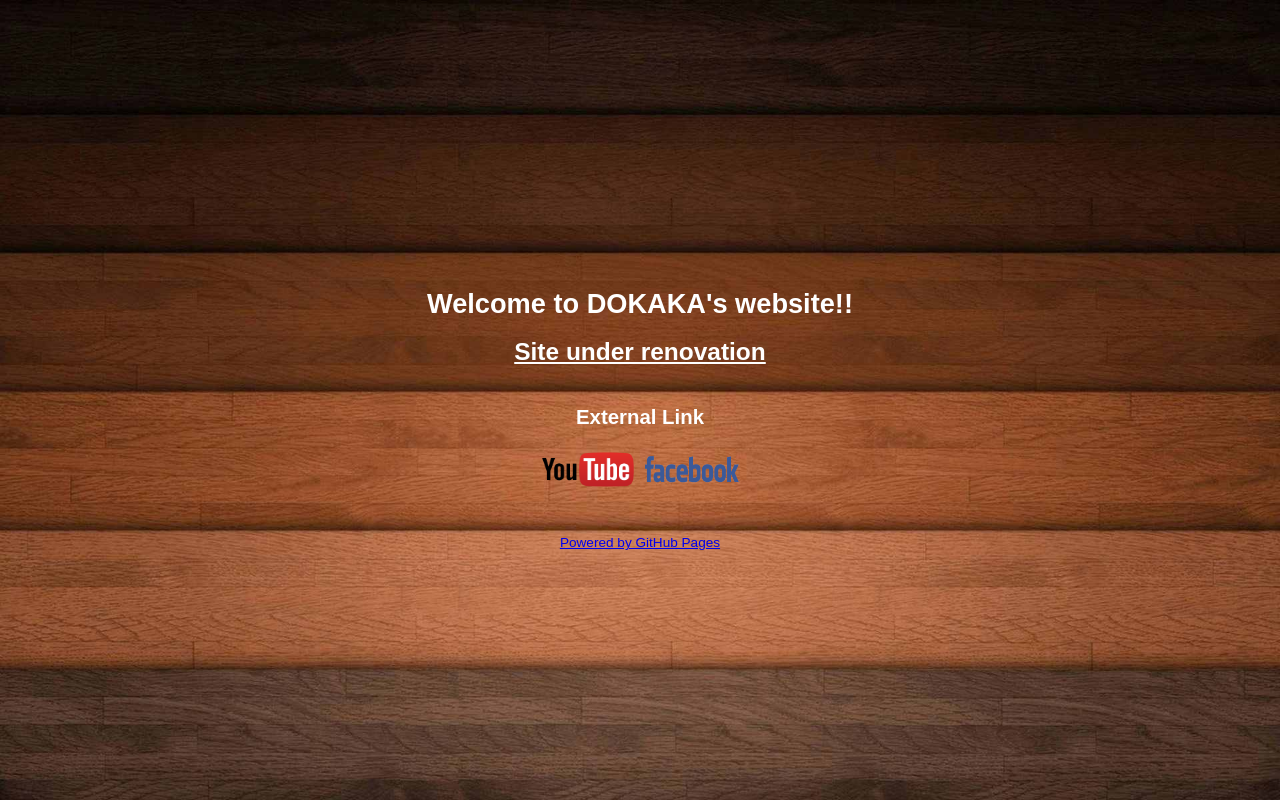
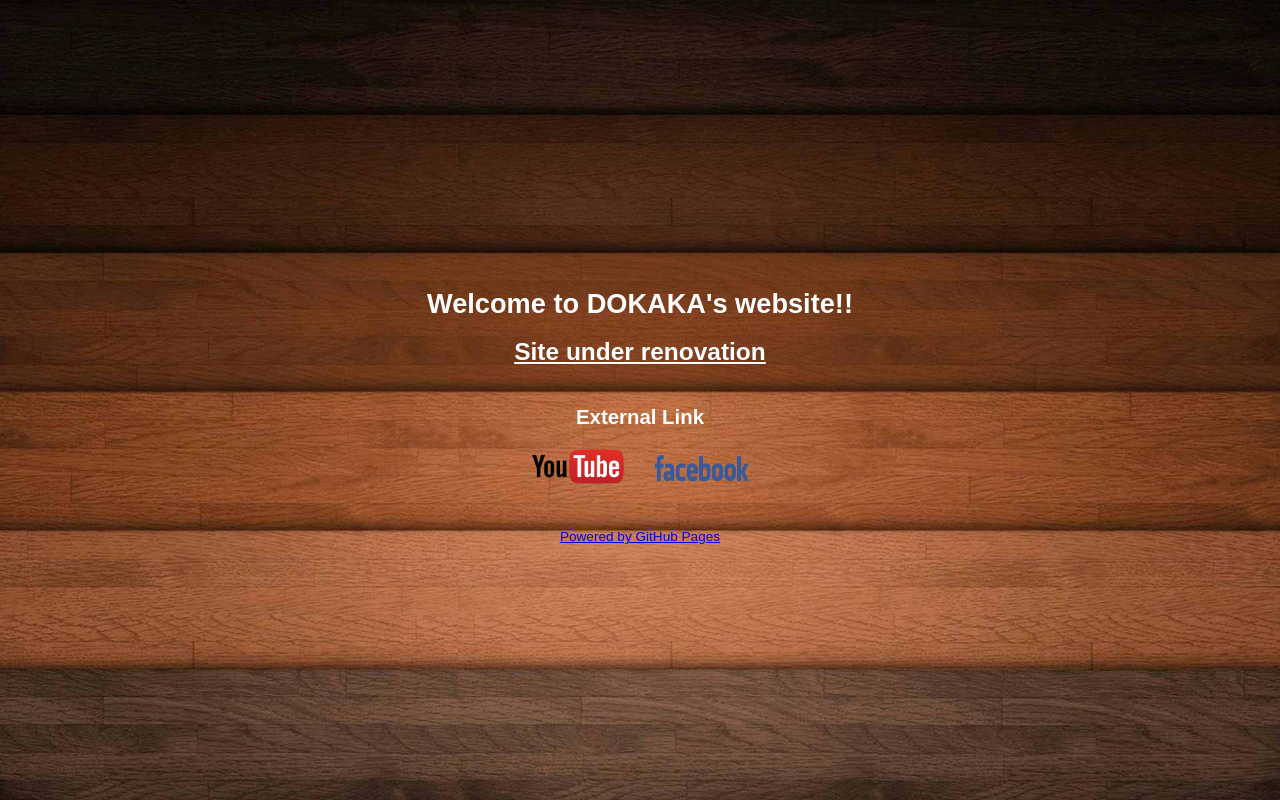
Before and after one commit to Shinya-GitHub-Center/dokaka-web-early-r2, a plain HTML site: page index.html in a window 1280 px wide. Drawn offline with Linux system fonts and the light colour scheme.

Commit message:
no table links done

```diff
--- a/dokakastyle.css
+++ b/dokakastyle.css
@@ -22,9 +22,9 @@ body {
   height: 260px;
 }
 
-table {
-  margin-right: auto;
-  margin-left: auto;
+.linkimg {
+  margin-left: 10px;
+  margin-right: 10px;
 }
 
 .mb1 {
--- a/index.html
+++ b/index.html
@@ -16,16 +16,8 @@
         <p><strong style="font-size: 180%;"><u>Site under renovation</u></strong></p>
         <section id="exlink">
             <h2 class="mt1">External Link</h2>
-            <table>
-                <tr>
-                    <td>
-                        <a href="https://www.youtube.com/channel/UCHXqKez9bVrF6fIKHVRhkCw" target="_blank"><img src="images/ytlogo.png" width="100" height="40" alt="YouTube"></a>
-                    </td>
-                    <td>
-                        <a href="http://www.facebook.com/pages/DOKAKA/30961292827" target="_blank"><img src="images/fblogo.png" width="100" height="35" alt="facebook"></a>
-                    </td>
-                </tr>
-            </table>
+            <a href="https://www.youtube.com/channel/UCHXqKez9bVrF6fIKHVRhkCw" target="_blank"><img src="images/ytlogo.png" width="100" height="40" alt="YouTube" class="linkimg"></a>
+            <a href="http://www.facebook.com/pages/DOKAKA/30961292827" target="_blank"><img src="images/fblogo.png" width="100" height="35" alt="facebook" class="linkimg"></a>
         </section>
         <p class="mt1"><a href="https://github.com/Dukka-De-La-Dokka/dokaka-web-early-r2/" target="_blank">Powered by GitHub Pages</a></p>
     </div>
```
